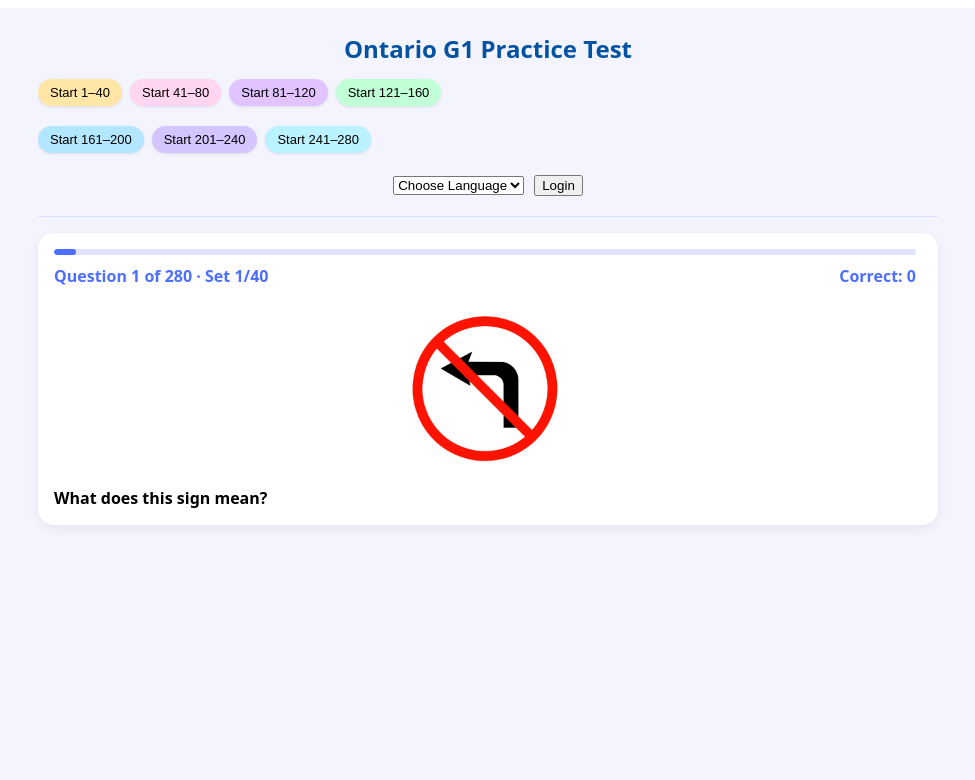
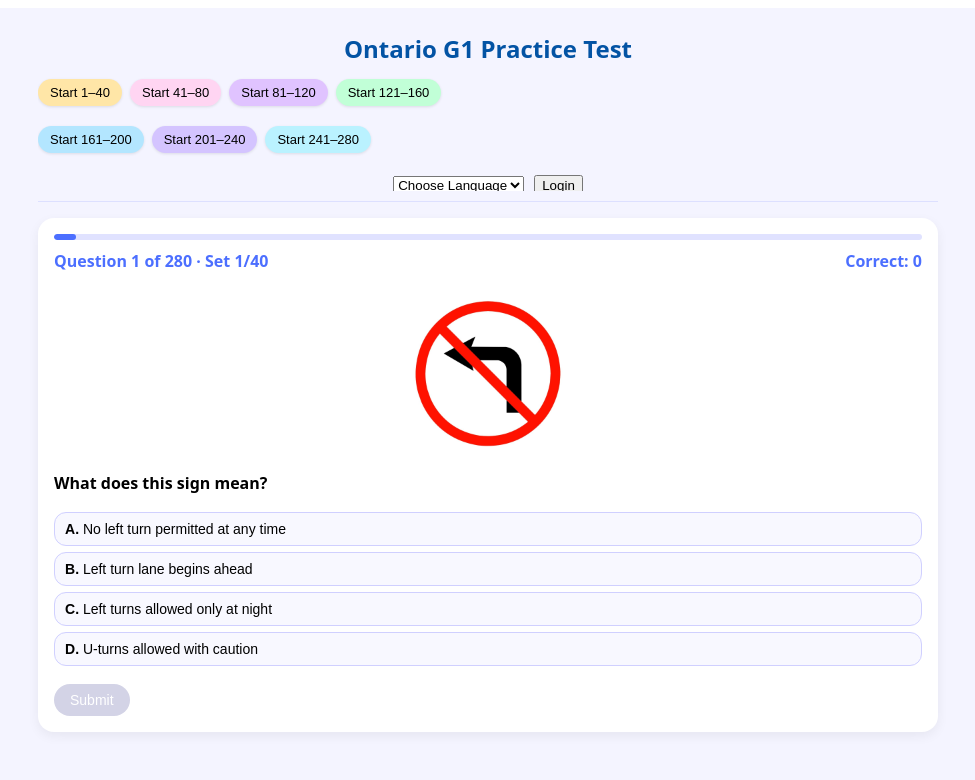
Before and after one commit to Aurelian2025/prep-test-g1, a Next.js app: page / in a window 1280 px wide. Shown: the top 780 px of the page, without its empty margins (152-1127 px from the left). Built offline with nearby package versions, Linux system fonts and the light colour scheme.

Commit message:
Update index.js

```diff
--- a/pages/index.js
+++ b/pages/index.js
@@ -19,7 +19,11 @@ const styles = {
     margin: "0 auto",
     padding: "16px 16px 40px",
   },
-
+headerControlsScroll: {
+  maxHeight: 120,
+  overflowY: "auto",
+  padding: "0 0 6px",
+},
   header: {
     position: "sticky",
     top: 0,
@@ -74,11 +78,7 @@ const styles = {
     boxShadow: "0 4px 12px rgba(0,0,0,0.06)",
     transition: "box-shadow 0.2s ease, transform 0.2s ease",
   },
-cardScroll: {
-  height: 260,        // TEMP test
-  overflowY: "auto",
-  paddingRight: 6,
-},
+
   metaRow: {
     display: "flex",
     justifyContent: "space-between",
@@ -732,8 +732,11 @@ export default function PrepTestG1() {
         <div style={styles.container}>
           <div style={styles.header}>
             <h1 style={styles.title}>Ontario G1 Practice Test</h1>
-            {renderButtons()}
+
+            {/* Scroll ONLY the controls block (7 buttons + language/login) */}
+            <div style={styles.headerControlsScroll}>{renderButtons()}</div>
           </div>
+
           <div style={styles.card}>
             <p>Loading questions…</p>
           </div>
@@ -765,11 +768,12 @@ export default function PrepTestG1() {
       <div style={styles.container}>
         <div style={styles.header}>
           <h1 style={styles.title}>Ontario G1 Practice Test</h1>
-          {renderButtons()}
+
+          {/* Scroll ONLY the controls block (7 buttons + language/login) */}
+          <div style={styles.headerControlsScroll}>{renderButtons()}</div>
         </div>
 
         <div style={styles.card}>
-  <div style={styles.cardScroll}>
           <div style={styles.progressOuter}>
             <div style={{ ...styles.progressInner, width: `${pct}%` }} />
           </div>
@@ -824,6 +828,5 @@ export default function PrepTestG1() {
         </div>
       </div>
     </div>
-</div>
   );
 }
```
Lines whose indentation alone changed are shown as unchanged.
